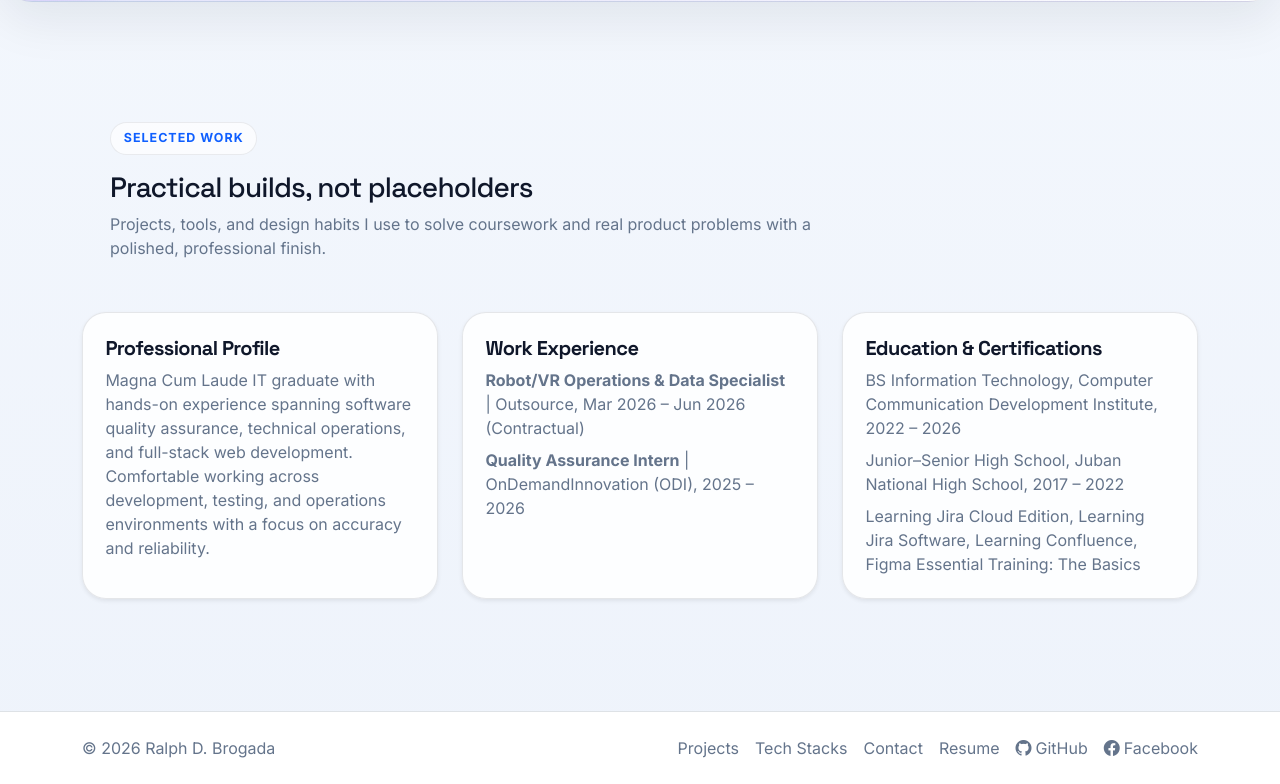
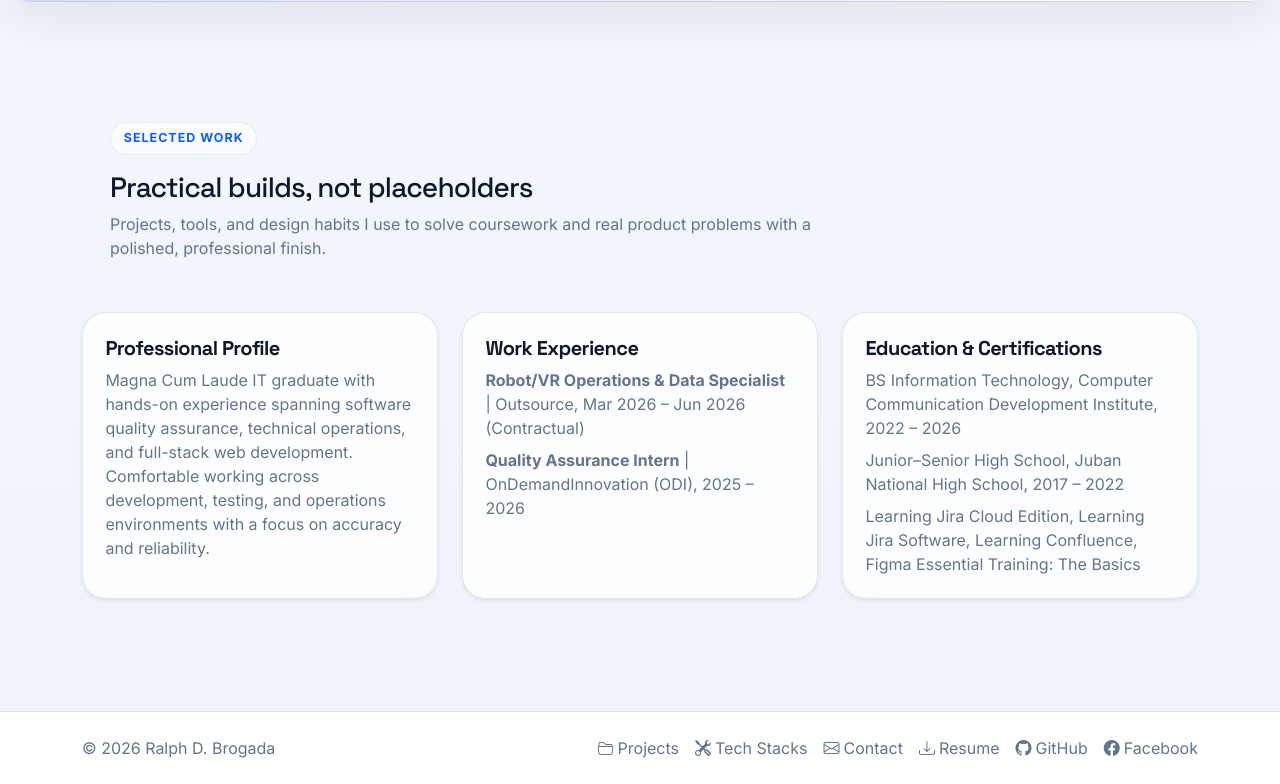
Before and after one commit to rlph-kun/Portfolio-main, a plain HTML site: page index.html in a window 1280 px wide. Shown: the part 898-1682 px from the top of the page. Drawn offline with nearby package versions, Linux system fonts and the light colour scheme.

Commit message:
Add Bootstrap Icons to footer links for enhanced visual appeal

```diff
--- a/index.html
+++ b/index.html
@@ -131,10 +131,10 @@
     <div class="container d-flex flex-column flex-md-row align-items-center justify-content-between gap-3">
       <span class="text-secondary">© <span id="year"></span> Ralph D. Brogada</span>
       <div class="d-flex flex-wrap gap-3">
-        <a href="projects.html" class="link-secondary text-decoration-none">Projects</a>
-        <a href="tech.html" class="link-secondary text-decoration-none">Tech Stacks</a>
-        <a href="contact.html" class="link-secondary text-decoration-none">Contact</a>
-        <a href="assets/Ralph_Brogada_Resume_Tech.pdf" class="link-secondary text-decoration-none" download>Resume</a>
+        <a href="projects.html" class="link-secondary text-decoration-none"><i class="bi bi-folder2-open me-1" aria-hidden="true"></i>Projects</a>
+        <a href="tech.html" class="link-secondary text-decoration-none"><i class="bi bi-tools me-1" aria-hidden="true"></i>Tech Stacks</a>
+        <a href="contact.html" class="link-secondary text-decoration-none"><i class="bi bi-envelope me-1" aria-hidden="true"></i>Contact</a>
+        <a href="assets/Ralph_Brogada_Resume_Tech.pdf" class="link-secondary text-decoration-none" download><i class="bi bi-download me-1" aria-hidden="true"></i>Resume</a>
         <a href="https://github.com/rlphkun" class="link-secondary text-decoration-none" target="_blank" rel="noopener" aria-label="GitHub"><i class="bi bi-github me-1" aria-hidden="true"></i>GitHub</a>
         <a href="https://facebook.com" class="link-secondary text-decoration-none" target="_blank" rel="noopener" aria-label="Facebook"><i class="bi bi-facebook me-1" aria-hidden="true"></i>Facebook</a>
       </div>
```
